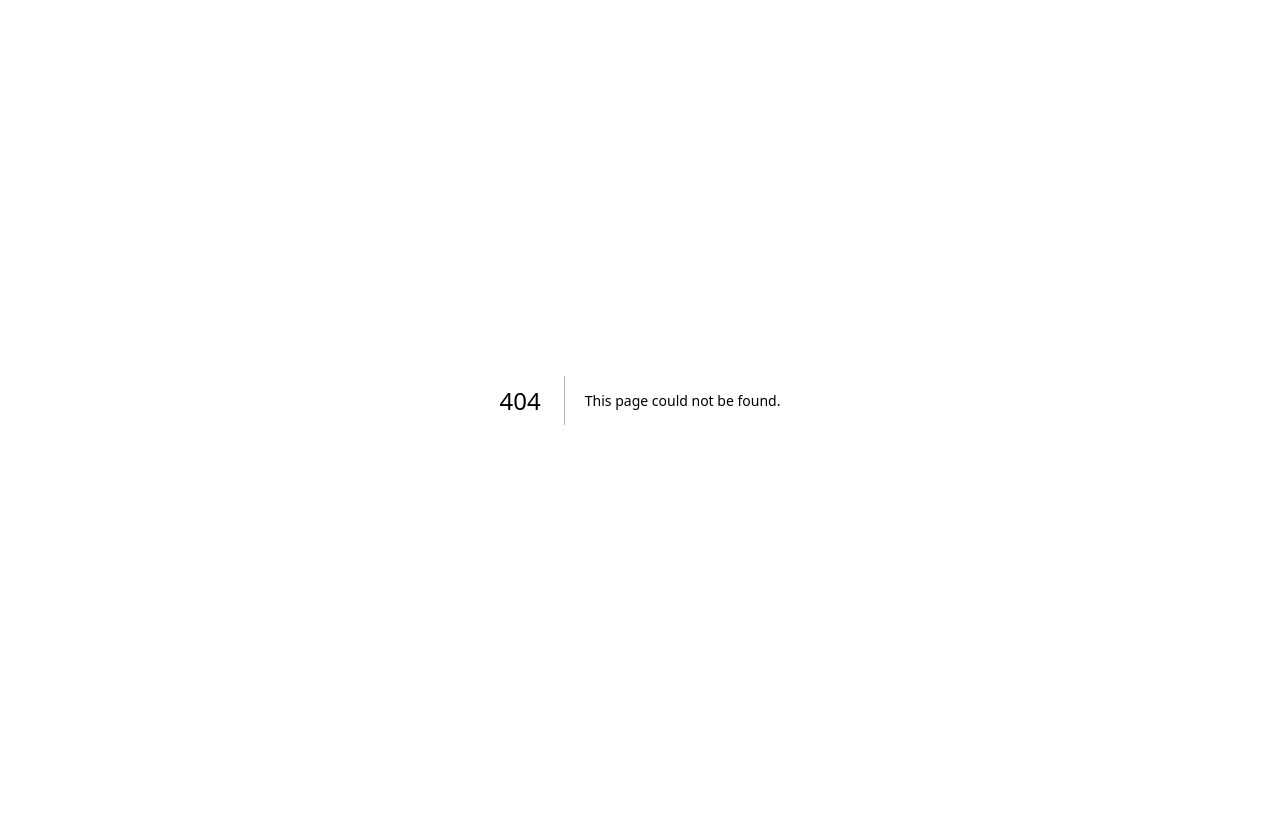
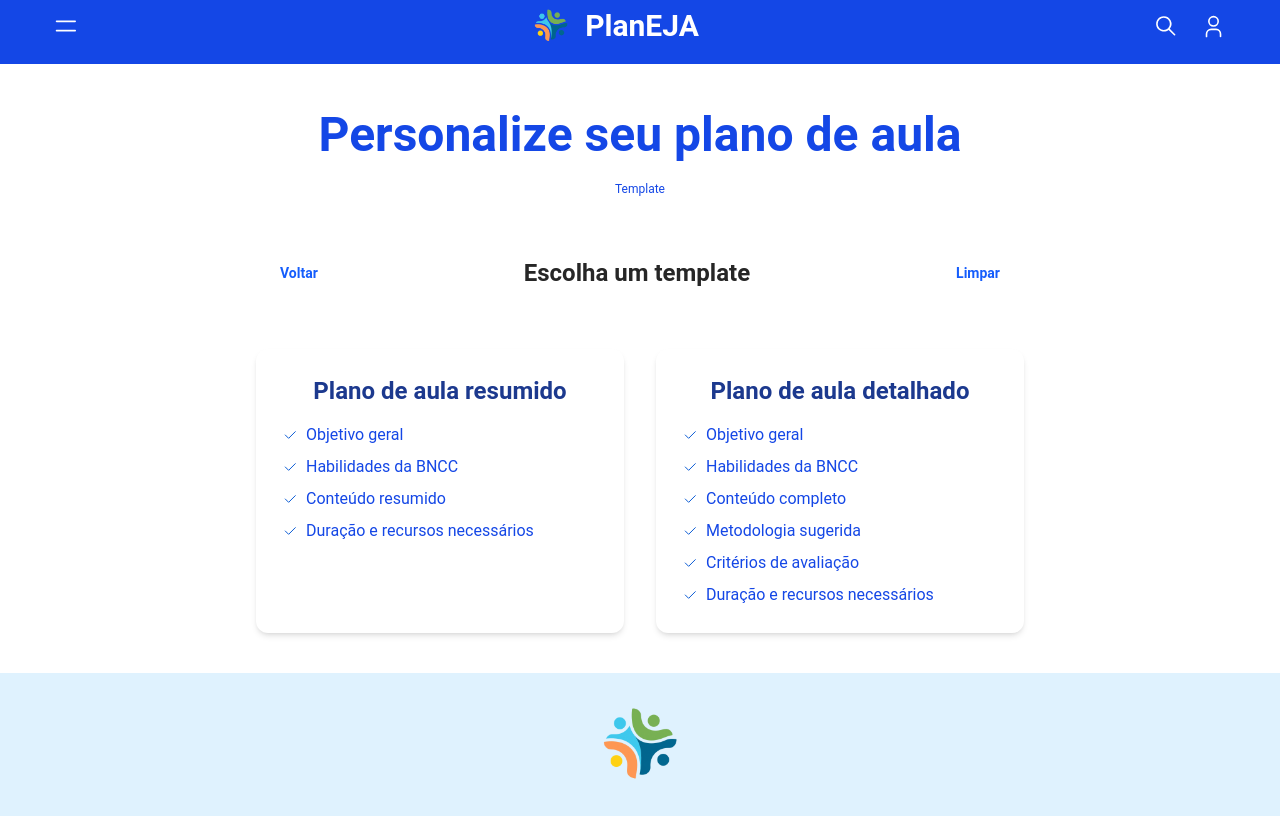
Before and after one commit to marinhotg/planeja, a Next.js app in the folder frontend/: page /template-selection in a window 1280 px wide. Before the commit this address had no page. Built offline with nearby package versions, Linux system fonts and the light colour scheme.

Commit message:
add template page

```diff
--- a/frontend/src/app/components/layout/Navbar.tsx
+++ b/frontend/src/app/components/layout/Navbar.tsx
@@ -20,7 +20,7 @@ export default function Navbar({ onBack, onClear }: NavbarProps) {
 
         <button
           onClick={onClear}
-          className="text-blue-600 text-sm font-semibold font-inter hover:text-blue-800 transition-colors duration-200"
+          className="text-blue-600 text-sm font-semibold font-inter hover:text-blue-800 transition-colors duration-200 cursor-pointer"
         >
           Limpar
         </button>
--- /dev/null
+++ b/frontend/src/app/components/ui/PageTitle.tsx
@@ -0,0 +1,19 @@
+import React from 'react';
+
+interface PageTitleProps {
+  title: string;
+  subtitle: string;
+}
+
+export default function PageTitle({ title, subtitle }: PageTitleProps) {
+  return (
+    <div className="w-full flex flex-col justify-center items-center gap-4">
+      <div className="w-full text-center justify-start text-blue-700 text-5xl font-semibold leading-[62px]">{title}</div>
+      <div className="inline-flex justify-start items-start gap-4">
+        <div className="flex justify-start items-center gap-1">
+          <div className="justify-start text-blue-700 text-xs font-normal leading-tight">{subtitle}</div>
+        </div>
+      </div>
+    </div>
+  );
+}
--- /dev/null
+++ b/frontend/src/app/components/ui/TemplateSelectionForm.tsx
@@ -0,0 +1,84 @@
+"use client";
+
+import Image from "next/image";
+import Navbar from "../layout/Navbar";
+import PageTitle from "./PageTitle";
+import { useState } from 'react';
+
+export default function TemplateSelectionForm() {
+  const [selectedTemplate, setSelectedTemplate] = useState<string | null>(null);
+
+  const handleTemplateClick = (template: string) => {
+    setSelectedTemplate(template);
+  };
+
+  return (
+    <>
+      <PageTitle title="Personalize seu plano de aula" subtitle="Template" />
+
+      <Navbar onClear={() => setSelectedTemplate(null)} />
+
+      <div className="flex flex-col md:flex-row justify-center items-stretch gap-8 w-full">
+        {/* Template Resumido */}
+        <div
+          className={`flex-1 bg-white p-6 rounded-xl shadow-md flex flex-col gap-4 border-2 ${selectedTemplate === 'resumido' ? 'border-blue-700' : 'border-transparent'} hover:border-blue-700 cursor-pointer transition-all duration-200`}
+          onClick={() => handleTemplateClick('resumido')}
+        >
+          <h2 className="text-blue-900 text-2xl font-bold text-center">Plano de aula resumido</h2>
+          <ul className="list-none space-y-2">
+            <li className="flex items-center text-blue-700">
+              <Image src="/checkmark-icon.svg" alt="Check" width={16} height={16} className="mr-2" />
+              Objetivo geral
+            </li>
+            <li className="flex items-center text-blue-700">
+              <Image src="/checkmark-icon.svg" alt="Check" width={16} height={16} className="mr-2" />
+              Habilidades da BNCC
+            </li>
+            <li className="flex items-center text-blue-700">
+              <Image src="/checkmark-icon.svg" alt="Check" width={16} height={16} className="mr-2" />
+              Conteúdo resumido
+            </li>
+            <li className="flex items-center text-blue-700">
+              <Image src="/checkmark-icon.svg" alt="Check" width={16} height={16} className="mr-2" />
+              Duração e recursos necessários
+            </li>
+          </ul>
+        </div>
+
+        {/* Template Detalhado */}
+        <div
+          className={`flex-1 bg-white p-6 rounded-xl shadow-md flex flex-col gap-4 border-2 ${selectedTemplate === 'detalhado' ? 'border-blue-700' : 'border-transparent'} hover:border-blue-700 cursor-pointer transition-all duration-200`}
+          onClick={() => handleTemplateClick('detalhado')}
+        >
+          <h2 className="text-blue-900 text-2xl font-bold text-center">Plano de aula detalhado</h2>
+          <ul className="list-none space-y-2">
+            <li className="flex items-center text-blue-700">
+              <Image src="/checkmark-icon.svg" alt="Check" width={16} height={16} className="mr-2" />
+              Objetivo geral
+            </li>
+            <li className="flex items-center text-blue-700">
+              <Image src="/checkmark-icon.svg" alt="Check" width={16} height={16} className="mr-2" />
+              Habilidades da BNCC
+            </li>
+            <li className="flex items-center text-blue-700">
+              <Image src="/checkmark-icon.svg" alt="Check" width={16} height={16} className="mr-2" />
+              Conteúdo completo
+            </li>
+            <li className="flex items-center text-blue-700">
+              <Image src="/checkmark-icon.svg" alt="Check" width={16} height={16} className="mr-2" />
+              Metodologia sugerida
+            </li>
+            <li className="flex items-center text-blue-700">
+              <Image src="/checkmark-icon.svg" alt="Check" width={16} height={16} className="mr-2" />
+              Critérios de avaliação
+            </li>
+            <li className="flex items-center text-blue-700">
+              <Image src="/checkmark-icon.svg" alt="Check" width={16} height={16} className="mr-2" />
+              Duração e recursos necessários
+            </li>
+          </ul>
+        </div>
+      </div>
+    </>
+  );
+}
--- /dev/null
+++ b/frontend/src/app/template-selection/page.tsx
@@ -0,0 +1,17 @@
+import Header from '../components/layout/Header';
+import Footer from '../components/layout/Footer';
+import TemplateSelectionForm from '../components/ui/TemplateSelectionForm';
+
+export default function TemplateSelectionPage() {
+  return (
+    <div className="bg-white overflow-hidden flex flex-col min-h-screen">
+      <Header />
+      <main className="flex-grow flex items-center justify-center p-4">
+        <div className="w-full max-w-[800px] px-4 py-6 bg-white flex flex-col justify-start items-center gap-12">
+          <TemplateSelectionForm />
+        </div>
+      </main>
+      <Footer />
+    </div>
+  );
+}
```
